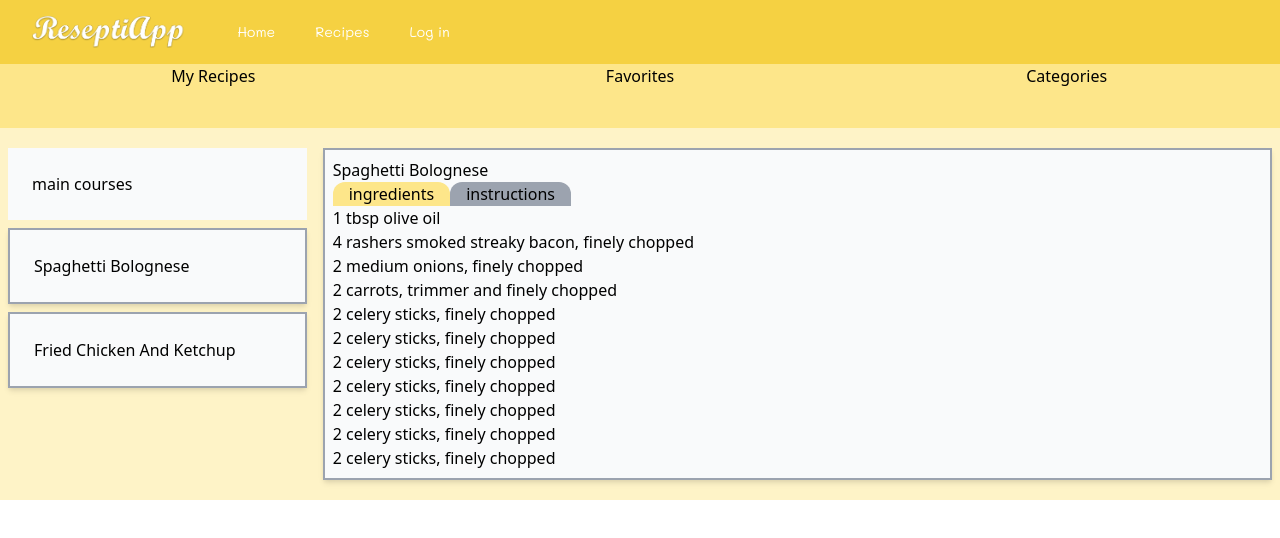
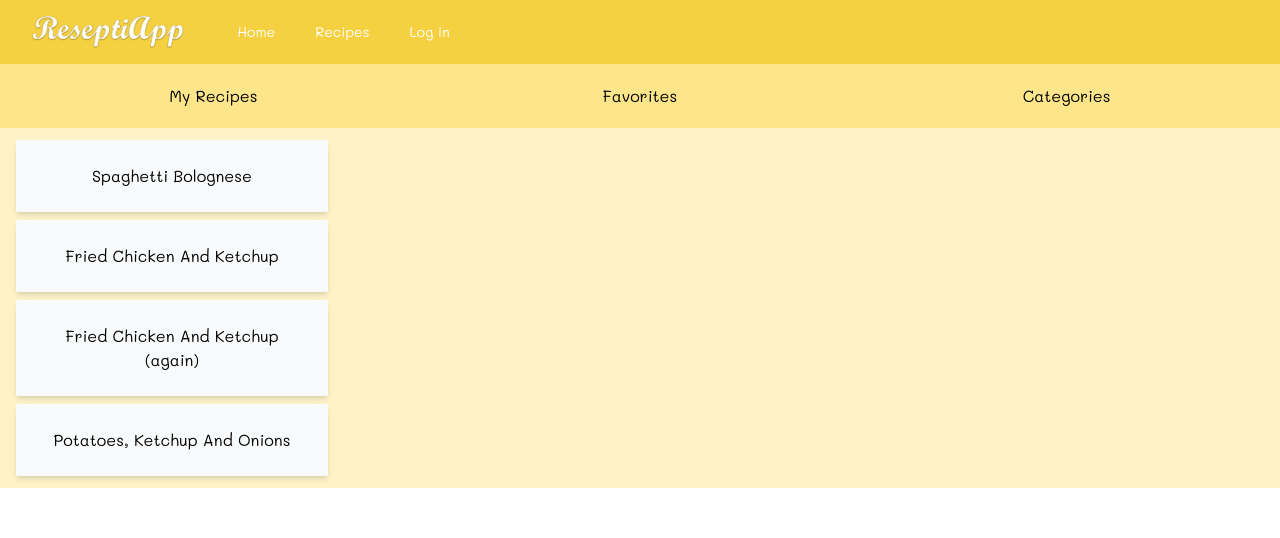
Before and after one commit to prod-des-project-2021/group_9, a React (Create React App) app in the folder frontend/: page /myrecipes in a window 1280 px wide. Shown: the top 538 px of the page. Built offline with nearby package versions, Linux system fonts and the light colour scheme.

Commit message:
MyRecipes page now works with a dummy database

```diff
--- a/frontend/package.json
+++ b/frontend/package.json
@@ -8,6 +8,7 @@
         "@testing-library/jest-dom": "^5.15.0",
         "@testing-library/react": "^11.2.7",
         "@testing-library/user-event": "^12.8.3",
+        "axios": "^0.24.0",
         "react": "^17.0.2",
         "react-dom": "^17.0.2",
         "react-router-dom": "^6.0.2",
--- a/frontend/src/components/pages/MyRecipes.js
+++ b/frontend/src/components/pages/MyRecipes.js
@@ -1,7 +1,11 @@
-import React from 'react';
+import React, { useState, useEffect } from 'react';
 
 const MyRecipes = () => {
-    const ingredients = [
+    const recipes = [
+        {
+            id: 0,
+            name: "Spaghetti Bolognese",
+            ingredients: [
                 {
                     id: 0,
                     text: "olive oil",
@@ -68,35 +72,87 @@ const MyRecipes = () => {
                     amount: "2",
                     unit: ""
                 },
-    ];
+            ]
+        },
+        {
+            id: 1,
+            name: "Fried Chicken And Ketchup",
+            ingredients: [
+                {
+                    id: 0,
+                    text: "chicken",
+                    amount: "1",
+                    unit: ""
+                },
+                {
+                    id: 1,
+                    text: "ketchup",
+                    amount: "some",
+                    unit: ""
+                },
+            ]
+        },
+        {
+            id: 2,
+            name: "Fried Chicken And Ketchup (again)",
+            ingredients: [
+                {
+                    id: 0,
+                    text: "chicken",
+                    amount: "1",
+                    unit: ""
+                },
+                {
+                    id: 1,
+                    text: "ketchup",
+                    amount: "some",
+                    unit: ""
+                },
+            ]
+        },
+        {
+            id: 3,
+            name: "Potatoes, Ketchup And Onions",
+            ingredients: [
+                {
+                    id: 0,
+                    text: "potatoes",
+                    amount: "3",
+                    unit: ""
+                },
+                {
+                    id: 1,
+                    text: "ketchup",
+                    amount: "some",
+                    unit: ""
+                },
+                {
+                    id: 2,
+                    text: "medium onions, finely chopped",
+                    amount: "2",
+                    unit: ""
+                },
+            ]
+        }
+    ]
+
+    const [selectedRecipe, setSelectedRecipe] = useState(null);
+
+    const selectRecipeHandler = (recipe) => () => {
+        setSelectedRecipe(recipe);
+    }
 
     return (
-        <div className="bg-yellow-100">
+        <div className="bg-yellow-100 font-Mali">
             <div className="bg-yellow-200 flex items-center h-16">
                 <Mode text="My Recipes" />
                 <Mode text="Favorites" />
                 <Mode text="Categories" />
             </div>
 
-            <div className="flex py-3">
-                <div className="w-1/3">
-                    <div className="bg-gray-50 p-6 m-2">
-                        main courses
-                    </div>
-                    <RecipeListing text="Spaghetti Bolognese" />
-                    <RecipeListing text="Fried Chicken And Ketchup" />
-                </div>
-                <div className="bg-gray-50 w-full p-2 m-2 border-2 border-gray-400 shadow-md">
-                    <div>
-                        Spaghetti Bolognese
-                    </div>
-                    <div className="flex">
-                        <div className="bg-yellow-200 rounded-t-xl px-4">ingredients</div>
-                        <div className="bg-gray-400 rounded-t-xl px-4">instructions</div>
-                    </div>
-                    <IngredientList ingredients={ingredients} />
-                </div>
-
+            <div className="lg:flex py-3 mx-4 space-x-4">
+                <RecipeList recipes={recipes} clickHandler={selectRecipeHandler}/>
+                <RecipeInfo recipe={selectedRecipe} />
             </div>
         </div>
     );
@@ -104,24 +160,51 @@ const MyRecipes = () => {
 
 const Mode = ({text}) => {
     return(
-        <div className="hover:bg-yellow-50 flex flex-col w-screen h-16 items-center">
+        <button className="hover:bg-yellow-50 w-full h-16">
             {text}
+        </button>
+    );
+}
+
+const RecipeList = ({recipes, clickHandler}) => {
+    return(
+        <div className="w-full lg:w-1/4 space-y-2">
+            {recipes.map(recipe => <RecipeListing key={recipe.id} text={recipe.name} clickHandler={clickHandler(recipe)} />)}
         </div>
     );
 }
 
-const RecipeListing = ({text}) => {
+const RecipeListing = ({text, clickHandler}) => {
     return(
-        <div className="bg-gray-50 hover:bg-yellow-200 p-6 m-2 border-2 border-gray-400 shadow-md">
+        <button
+        onClick={clickHandler}
+        className="bg-gray-50 hover:bg-yellow-200 p-6 border-gray-400 shadow-md w-full">
             {text}
+        </button>
+    );
+}
+
+const RecipeInfo = ({recipe}) => {
+    return(
+        recipe === null
+        ? null
+        : <div className="bg-gray-50 w-full lg:w-3/4 p-8 border-gray-400 shadow-md">
+            <div>
+                <h1>{recipe.name}</h1>
+            </div>
+            <div className="flex mx-6 mb-4 space-x-1">
+                <button className="bg-yellow-200 rounded-t-xl px-4">Ingredients</button>
+                <button className="bg-gray-400 rounded-t-xl px-4 text-white">Instructions</button>
+            </div>
+            <IngredientList recipe={recipe} />
         </div>
     );
 }
 
-const IngredientList = ({ingredients}) => {
+const IngredientList = ({recipe}) => {
     return(
-        <ul>
-            {ingredients.map(ingredient => <Ingredient key={ingredient.id} text={ingredient.text} amount={ingredient.amount} unit={ingredient.unit} />)}
+        <ul className="mx-6 mb-12 shadow-t-md">
+            {recipe.ingredients.map(ingredient => <Ingredient key={ingredient.id} text={ingredient.text} amount={ingredient.amount} unit={ingredient.unit} />)}
         </ul>
     );
 }
--- a/frontend/src/index.css
+++ b/frontend/src/index.css
@@ -2,6 +2,14 @@
 @import url('https://fonts.googleapis.com/css2?family=Mali:wght@200;300;400&display=swap');
 
 @tailwind base;
+
+@layer base {
+  h1 {
+    @apply text-3xl;
+    @apply mb-4
+  }
+}
+
 @tailwind components;
 @tailwind utilities;
 
```
Also changed, not shown: 1 other file (tests, documents, lock files or other folders). Lines whose indentation alone changed are shown as unchanged.
